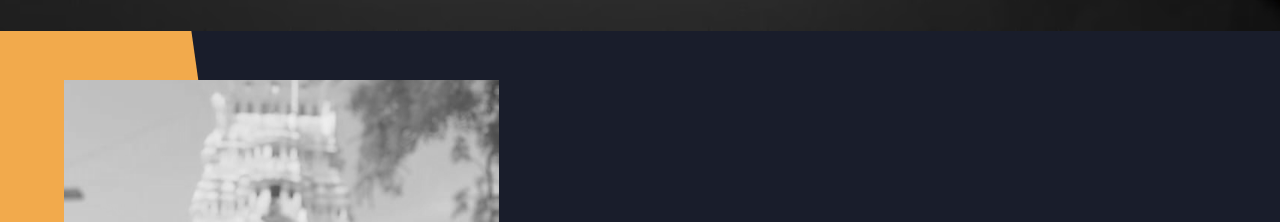
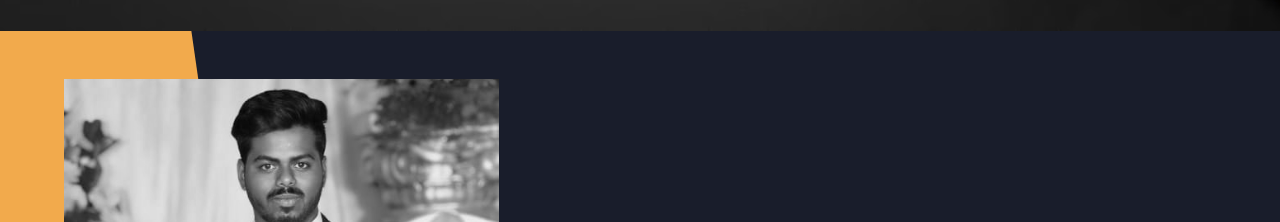
Before and after one commit to Thanush2001/My_Portfolio_Profile, a plain HTML site: page index.html in a window 1280 px wide. Shown: the part 769-991 px from the top of the page. Drawn offline with nearby package versions, Linux system fonts and the light colour scheme.

Commit message:
Update index.html

```diff
--- a/index.html
+++ b/index.html
@@ -122,7 +122,7 @@
             <div class="left-header">
                 <div class="h-shape"></div>
                 <div class="image">
-                    <img src="image/Thanush-photo.jpg" alt="Thanush image">
+                    <img src="image/Thanush_Profile.jpg" alt="Thanush image">
                 </div>
             </div>
 
```
